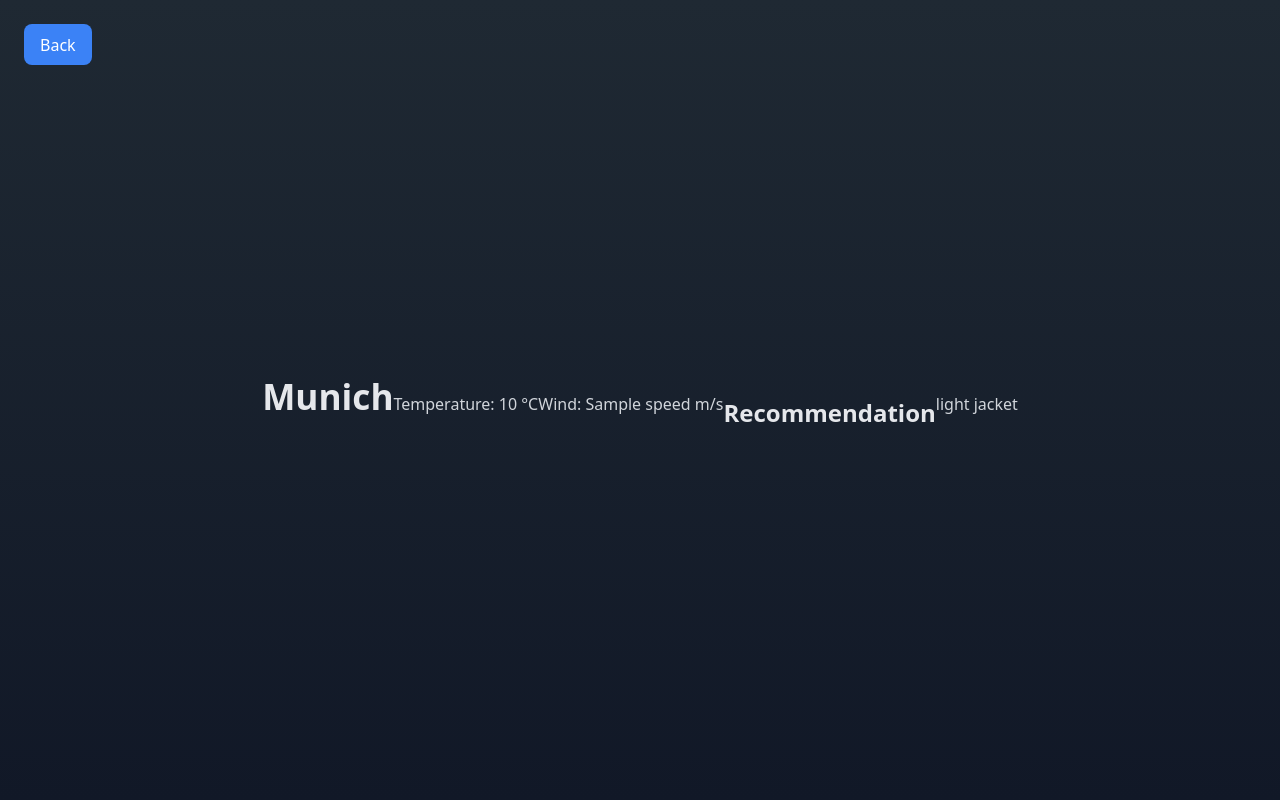
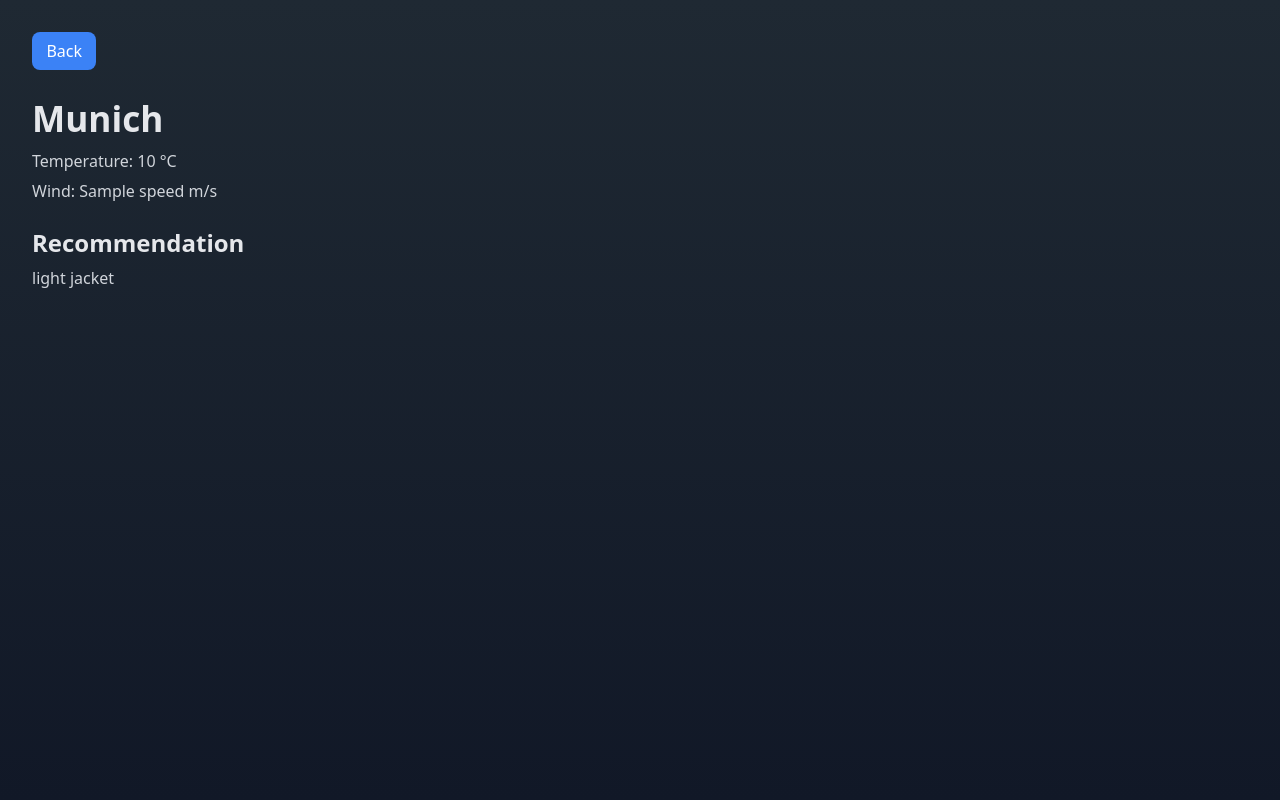
Before and after one commit to MEGADragon20/SweaterWeather, a Flask app: page /recommend in a window 1280 px wide. Run offline with Flask 3, Linux system fonts and the light colour scheme; a database or web service that is not in the repository returns one stand-in record (values such as "Sample title"); data that the repository does not hold is empty.

Commit message:
rework appearence

```diff
--- a/app/static/style.css
+++ b/app/static/style.css
@@ -11,11 +11,8 @@ body {
     min-height: 100vh;
     background: linear-gradient(180deg, #1f2933, #111827);
     color: #e5e7eb;
+}
 
-    display: flex;
-    align-items: center;
-    justify-content: center;
-}
 
 /* --- Main container on index page --- */
 .formdiv {
@@ -87,3 +84,28 @@ p {
     margin-top: 0.5rem;
     color: #d1d5db;
 }
+
+.page {
+    padding: 2rem;
+}
+
+.center {
+    min-height: 100vh;
+    display: flex;
+    align-items: center;
+    justify-content: center;
+}
+
+.back {
+    display: inline-block;
+    margin-bottom: 1.5rem;
+    text-decoration: none;
+    color: white;
+    background: #3b82f6;
+    padding: 0.5rem 0.9rem;
+    border-radius: 8px;
+}
+
+.back:hover {
+    background: #2563eb;
+}
--- a/app/templates/index.html
+++ b/app/templates/index.html
@@ -7,15 +7,17 @@
     <title>SweaterWeather</title>
 </head>
 <body>
+    <div class="page center">
         <div class="formdiv">
             <h1>SweaterWeather</h1>
             <h4>The fitting clothing recommendations for every weather</h4>
-    <br>
 
             <form action="/recommend">
-            <input type="text" id="city" name="city" placeholder="city">
+                <input type="text" name="city" placeholder="city">
                 <button type="submit">submit</button>
             </form>
         </div>
+    </div>
 </body>
+
 </html>
--- a/app/templates/recommendation.html
+++ b/app/templates/recommendation.html
@@ -5,7 +5,9 @@
     <title>Clothing Recommendation</title>
 </head>
 <body>
-    <a href="/"><button>Back</button></a>
+    <div class="page">
+        <a href="/" class="back">Back</a>
+
         <h1>{{ city }}</h1>
 
         <p>Temperature: {{ weather.temp }} °C</p>
@@ -13,5 +15,7 @@
 
         <h2>Recommendation</h2>
         <p>{{ outfit }}</p>
+    </div>
 </body>
+
 </html>
```
Lines whose indentation alone changed are shown as unchanged.
